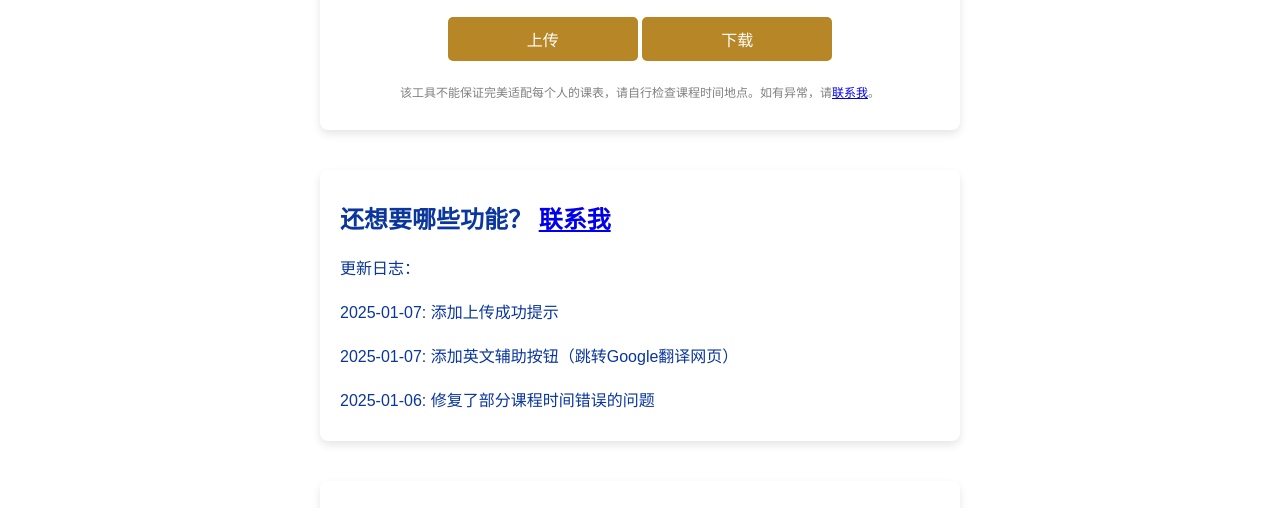
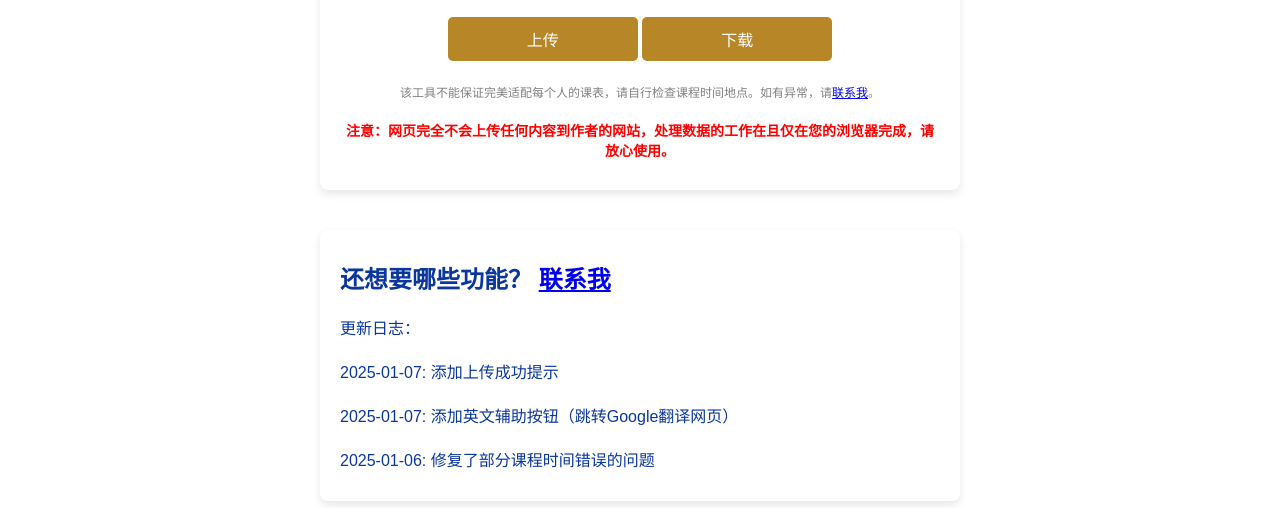
Before and after one commit to richisblog/DavisSB, a plain HTML site: page index.html in a window 1280 px wide. Shown: the part 250-758 px from the top of the page. Drawn offline with Linux system fonts and the light colour scheme.

Commit message:
docs: 添加隐私提示信息
- 在 index.html 中添加了一段红色的隐私提示信息
- 提醒用户网页不会上传任何内容到作者网站
- 强调数据处理仅在用户浏览器中完成

```diff
--- a/index.html
+++ b/index.html
@@ -27,6 +27,8 @@
         <label for="downloadBtn" class="btn" id="downloadLabel" disabled>下载</label>
         <button id="downloadBtn" class="btn" style="display: none;" disabled></button>
         <p style="color: gray; font-size: 12px;">该工具不能保证完美适配每个人的课表，请自行检查课程时间地点。如有异常，请<a href="mailto:rzjin@ucdavis.edu">联系我</a>。</p>
+        <!-- 添加提示信息 -->
+        <p style="color: red; font-size: 14px; font-weight: bold;">注意：网页完全不会上传任何内容到作者的网站，处理数据的工作在且仅在您的浏览器完成，请放心使用。</p>
     </div>
 
     <script>
```
